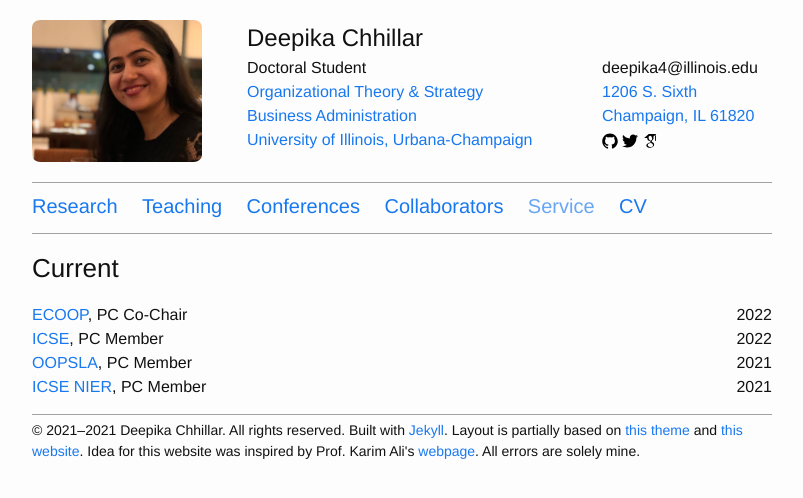
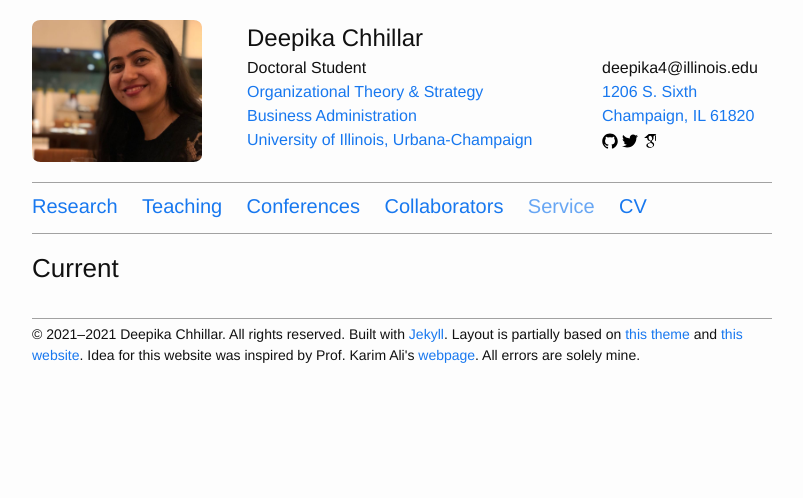
Before and after one commit to deepikachhillar/deepikachhillar.github.io, a Jekyll site: the page built from nav/service.md, in a window 1280 px wide. Shown: the top 498 px of the page, without its empty margins (238-1041 px from the left). Built offline with Jekyll 4.4.1, drawn with Linux system fonts in a browser that asks for light colours; some of the changed lines change nothing that is shown.

Commit message:
Update services.yml

```diff
--- a/_data/services.yml
+++ b/_data/services.yml
@@ -4,211 +4,211 @@
   year: 2020
   website: https://journals.aom.org/journal/amr
 
-- name: ECOOP
-  role: PC Co-Chair
-  year: 2022
-  website: https://2022.ecoop.org/
-
-- name: ICSE
-  role: PC Member
-  year: 2022
-  website: https://2022.icse-conferences.org/
-
-# 2021
-- name: OOPSLA
-  role: PC Member
-  year: 2021
-  website: https://2021.splashcon.org
-
-- name: ICSE NIER
-  role: PC Member
-  year: 2021
-  website: https://conf.researchr.org/home/icse-2021
-
-# 2020
-- name: OOPSLA
-  role: PC Member
-  year: 2020
-  website: https://2020.splashcon.org
-
-- name: ECOOP
-  role: PC Member
-  year: 2020
-  website: https://2020.ecoop.org
-
-- name: PLMW @ SPLASH
-  role: Co-Organizer
-  year: 2020
-  website: https://2020.splashcon.org/home
-
-- name: MSR Mining Challenge
-  role: PC Member
-  year: 2020
-  website: https://2020.msrconf.org/track/msr-2020-mining-challenge
-
-# 2019
-- name: TOPLAS
+- name: AoM (Academy of Management)
   role: Reviewer
   year: 2019
-  website: https://toplas.acm.org
+  website: https://aom.org/events/annual-meeting
 
-- name: AORTA
-  role: PC Member
-  year: 2019
-  website: https://2019.ecoop.org/home/aorta-2019
+# - name: ICSE
+#   role: PC Member
+#   year: 2022
+#   website: https://2022.icse-conferences.org/
 
-- name: SOAP
-  role: PC Member
-  year: 2019
-  website: https://pldi19.sigplan.org/home/SOAP-2019
+# # 2021
+# - name: OOPSLA
+#   role: PC Member
+#   year: 2021
+#   website: https://2021.splashcon.org
 
-- name: PLMW @ SPLASH
-  role: Co-Organizer
-  year: 2019
-  website: https://2019.splashcon.org/home
+# - name: ICSE NIER
+#   role: PC Member
+#   year: 2021
+#   website: https://conf.researchr.org/home/icse-2021
 
-- name: TSE
-  role: Reviewer
-  year: 2019
-  website: https://www.computer.org/web/tse
+# # 2020
+# - name: OOPSLA
+#   role: PC Member
+#   year: 2020
+#   website: https://2020.splashcon.org
 
-- name: ISSTA
-  role: PC Member
-  year: 2019
-  website: https://conf.researchr.org/home/issta-2019
+# - name: ECOOP
+#   role: PC Member
+#   year: 2020
+#   website: https://2020.ecoop.org
 
-- name: SEAD @ ASE
-  role: PC Member
-  year: 2019
-  website: https://2019.ase-conferences.org/home/sead-2019
+# - name: PLMW @ SPLASH
+#   role: Co-Organizer
+#   year: 2020
+#   website: https://2020.splashcon.org/home
 
-# 2018
-- name: SPLASH-I
-  role: Co-Chair
-  year: 2018
-  website: https://2018.splashcon.org/home
+# - name: MSR Mining Challenge
+#   role: PC Member
+#   year: 2020
+#   website: https://2020.msrconf.org/track/msr-2020-mining-challenge
 
-- name: TOPLAS
-  role: Reviewer
-  year: 2018
-  website: https://toplas.acm.org
+# # 2019
+# - name: TOPLAS
+#   role: Reviewer
+#   year: 2019
+#   website: https://toplas.acm.org
 
-- name: Program Analysis Hackathon (Panathon)
-  role: Co-Organizer
-  year: 2018
-  website: https://conf.researchr.org/track/ecoop-issta-2018/panathon-2018
+# - name: AORTA
+#   role: PC Member
+#   year: 2019
+#   website: https://2019.ecoop.org/home/aorta-2019
 
-- name: Benchmarking Workshop (BenchWork)
-  role: Co-Organizer
-  year: 2018
-  website: https://conf.researchr.org/track/ecoop-issta-2018/benchwork-2018-talks
+# - name: SOAP
+#   role: PC Member
+#   year: 2019
+#   website: https://pldi19.sigplan.org/home/SOAP-2019
 
-- name: ECOOP
-  role: PC Member
-  year: 2018
-  website: https://2018.ecoop.org
+# - name: PLMW @ SPLASH
+#   role: Co-Organizer
+#   year: 2019
+#   website: https://2019.splashcon.org/home
 
-- name: ISSTA
-  role: PC Member
-  year: 2018
-  website: https://conf.researchr.org/home/issta-2018
+# - name: TSE
+#   role: Reviewer
+#   year: 2019
+#   website: https://www.computer.org/web/tse
 
-- name: ECOOP
-  role: Web-Chair
-  year: 2018
-  website: https://2018.ecoop.org
+# - name: ISSTA
+#   role: PC Member
+#   year: 2019
+#   website: https://conf.researchr.org/home/issta-2019
 
-- name: ISSTA
-  role: Web-Chair
-  year: 2018
-  website: https://conf.researchr.org/home/issta-2018
+# - name: SEAD @ ASE
+#   role: PC Member
+#   year: 2019
+#   website: https://2019.ase-conferences.org/home/sead-2019
 
-# 2017
-- name: SPLASH-I
-  role: Co-Chair
-  year: 2017
-  website: https://2017.splashcon.org/home
+# # 2018
+# - name: SPLASH-I
+#   role: Co-Chair
+#   year: 2018
+#   website: https://2018.splashcon.org/home
 
-- name: CDP @ CASCON
-  role: Co-Organizer
-  year: 2017
-  website: https://cdp-cascon.github.io
+# - name: TOPLAS
+#   role: Reviewer
+#   year: 2018
+#   website: https://toplas.acm.org
 
-- name: FSE
-  role: Tool-Demo Co-Chair
-  year: 2017
-  website: http://esec-fse17.uni-paderborn.de
+# - name: Program Analysis Hackathon (Panathon)
+#   role: Co-Organizer
+#   year: 2018
+#   website: https://conf.researchr.org/track/ecoop-issta-2018/panathon-2018
 
-- name: CASCON
-  role: PC Member
-  year: 2017
-  website: http://cascon.ca
+# - name: Benchmarking Workshop (BenchWork)
+#   role: Co-Organizer
+#   year: 2018
+#   website: https://conf.researchr.org/track/ecoop-issta-2018/benchwork-2018-talks
 
-- name: Onward!
-  role: PC Member
-  year: 2017
-  website: https://2017.onward-conference.org/home
+# - name: ECOOP
+#   role: PC Member
+#   year: 2018
+#   website: https://2018.ecoop.org
 
-- name: WALA Hackathon @ PLDI
-  role: Co-Organizer
-  year: 2017
-  website: https://pldi17.sigplan.org/event/pldi-2017-workshops-and-tutorials-wala-hack-a-thon
+# - name: ISSTA
+#   role: PC Member
+#   year: 2018
+#   website: https://conf.researchr.org/home/issta-2018
 
-- name: SOAP @ PLDI
-  role: PC Co-Chair
-  year: 2017
-  website: https://pldi17.sigplan.org/track/SOAP-2017-papers
+# - name: ECOOP
+#   role: Web-Chair
+#   year: 2018
+#   website: https://2018.ecoop.org
 
-- name: ESSoS
-  role: Artifact Evaluation PC Co-Chair
-  year: 2017
-  website: https://distrinet.cs.kuleuven.be/events/essos/2017/
+# - name: ISSTA
+#   role: Web-Chair
+#   year: 2018
+#   website: https://conf.researchr.org/home/issta-2018
 
-- name: CC
-  role: Subreviewer
-  year: 2017
-  website: https://conf.researchr.org/home/CC-2017
+# # 2017
+# - name: SPLASH-I
+#   role: Co-Chair
+#   year: 2017
+#   website: https://2017.splashcon.org/home
 
-# 2016
-- name: ISSTA
-  role: Artifact Evaluation PC Member
-  year: 2016
-  website: http://issta2016.cispa.saarland/index.html
+# - name: CDP @ CASCON
+#   role: Co-Organizer
+#   year: 2017
+#   website: https://cdp-cascon.github.io
 
-- name: DECAF @ ISSTA
-  role: Co-Organizer
-  year: 2016
-  website: https://karimali.ca/decaf
+# - name: FSE
+#   role: Tool-Demo Co-Chair
+#   year: 2017
+#   website: http://esec-fse17.uni-paderborn.de
 
-# 2015
-- name: PLDI
-  role: Artifact Evaluation PC Member
-  year: 2015
-  website: https://conf.researchr.org/home/pldi2015
+# - name: CASCON
+#   role: PC Member
+#   year: 2017
+#   website: http://cascon.ca
 
-- name: Workshop on WALA
-  role: Co-Organizer
-  year: 2015
-  website: http://researcher.watson.ibm.com/researcher/view_group.php?id=5750
+# - name: Onward!
+#   role: PC Member
+#   year: 2017
+#   website: https://2017.onward-conference.org/home
 
-- name: ECOOP
-  role: Artifact Evaluation PC Member
-  year: 2015
-  website: https://2015.ecoop.org/home
+# - name: WALA Hackathon @ PLDI
+#   role: Co-Organizer
+#   year: 2017
+#   website: https://pldi17.sigplan.org/event/pldi-2017-workshops-and-tutorials-wala-hack-a-thon
 
-- name: SCP
-  role: Reviewer
-  year: 2015
-  website: https://www.journals.elsevier.com/science-of-computer-programming/
+# - name: SOAP @ PLDI
+#   role: PC Co-Chair
+#   year: 2017
+#   website: https://pldi17.sigplan.org/track/SOAP-2017-papers
 
-# 2014
-- name: ECOOP
-  role: Artifact Evaluation PC Member
-  year: 2014
-  website: http://ecoop14.it.uu.se
+# - name: ESSoS
+#   role: Artifact Evaluation PC Co-Chair
+#   year: 2017
+#   website: https://distrinet.cs.kuleuven.be/events/essos/2017/
 
-# 2013
-- name: TSE
-  role: Reviewer
-  year: 2013
-  website: https://www.computer.org/web/tse
+# - name: CC
+#   role: Subreviewer
+#   year: 2017
+#   website: https://conf.researchr.org/home/CC-2017
+
+# # 2016
+# - name: ISSTA
+#   role: Artifact Evaluation PC Member
+#   year: 2016
+#   website: http://issta2016.cispa.saarland/index.html
+
+# - name: DECAF @ ISSTA
+#   role: Co-Organizer
+#   year: 2016
+#   website: https://karimali.ca/decaf
+
+# # 2015
+# - name: PLDI
+#   role: Artifact Evaluation PC Member
+#   year: 2015
+#   website: https://conf.researchr.org/home/pldi2015
+
+# - name: Workshop on WALA
+#   role: Co-Organizer
+#   year: 2015
+#   website: http://researcher.watson.ibm.com/researcher/view_group.php?id=5750
+
+# - name: ECOOP
+#   role: Artifact Evaluation PC Member
+#   year: 2015
+#   website: https://2015.ecoop.org/home
+
+# - name: SCP
+#   role: Reviewer
+#   year: 2015
+#   website: https://www.journals.elsevier.com/science-of-computer-programming/
+
+# # 2014
+# - name: ECOOP
+#   role: Artifact Evaluation PC Member
+#   year: 2014
+#   website: http://ecoop14.it.uu.se
+
+# # 2013
+# - name: TSE
+#   role: Reviewer
+#   year: 2013
+#   website: https://www.computer.org/web/tse
```
